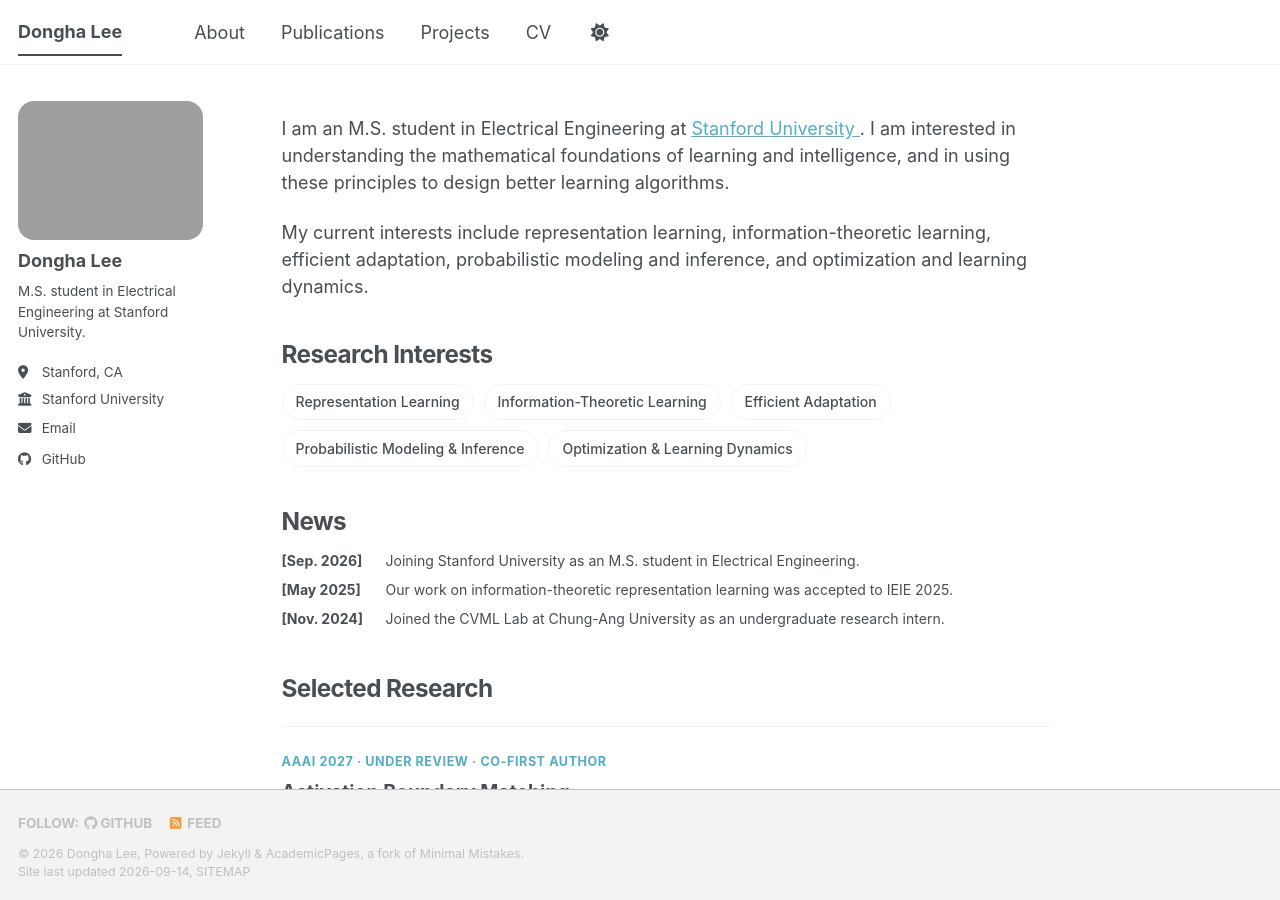
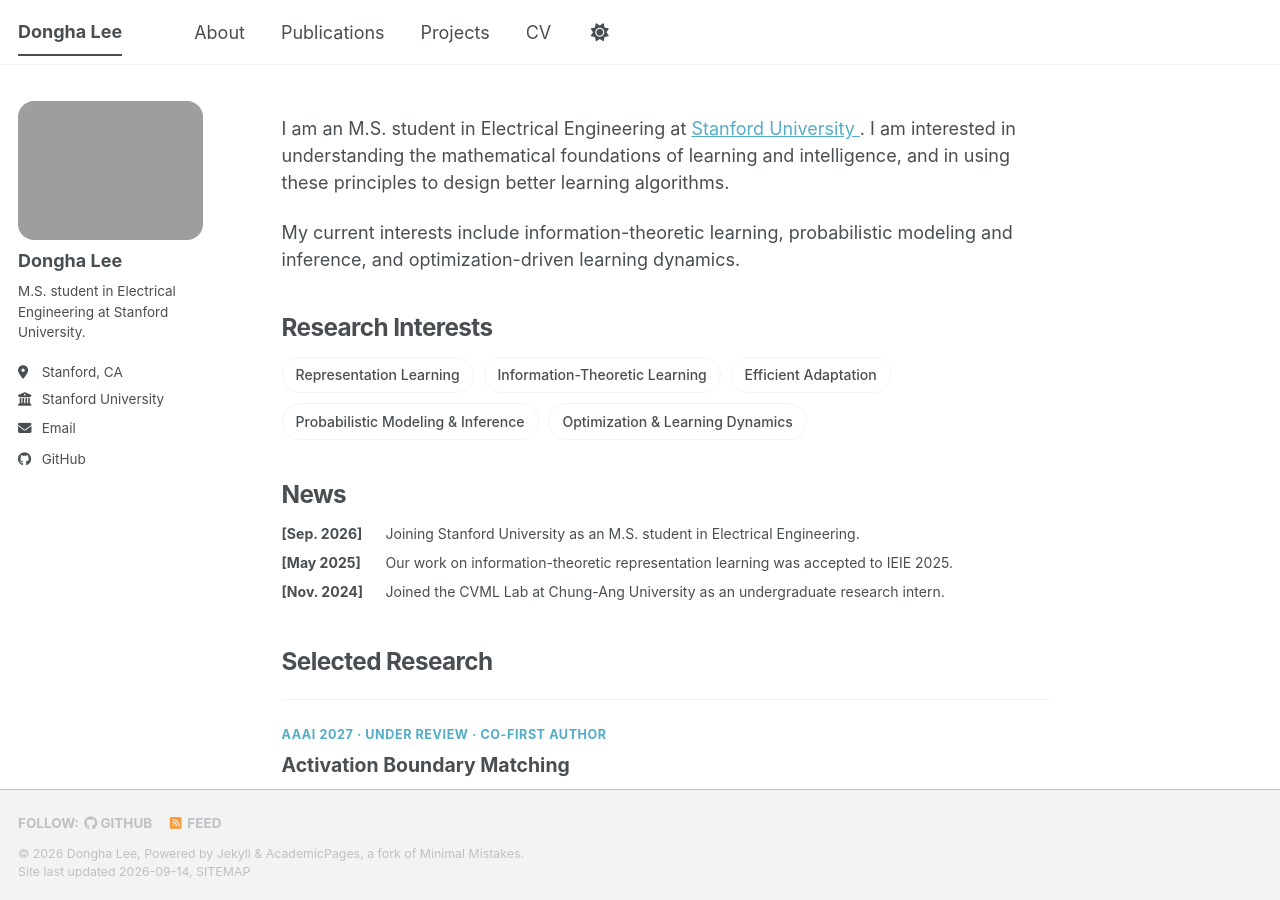
Before and after one commit to lee-research/lee-research.github.io, a Jekyll site: the page built from _pages/about.md, in a window 1280 px wide and 900 px high. Built offline with Jekyll 4.4.1, drawn with Linux system fonts in a browser that asks for light colours; a script bundle is joined from its source files by our own code; library files that are not in the unit come from our copies.

Commit message:
Update about.md

```diff
--- a/_pages/about.md
+++ b/_pages/about.md
@@ -32,9 +32,7 @@ and efficient adaptation.
   </p>
 
   <p>
-    My current interests include representation learning,
-    information-theoretic learning, efficient adaptation,
-    probabilistic modeling and inference, and optimization and learning dynamics.
+    My current interests include information-theoretic learning, probabilistic modeling and inference, and optimization-driven learning dynamics.
   </p>
 
 <!-- <div class="home-links">
```
